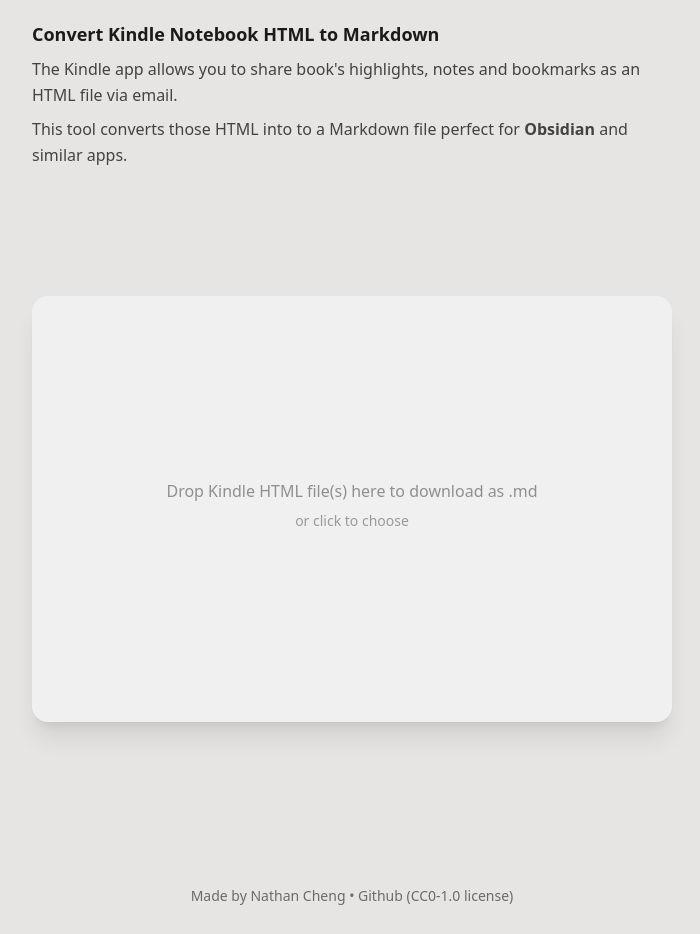
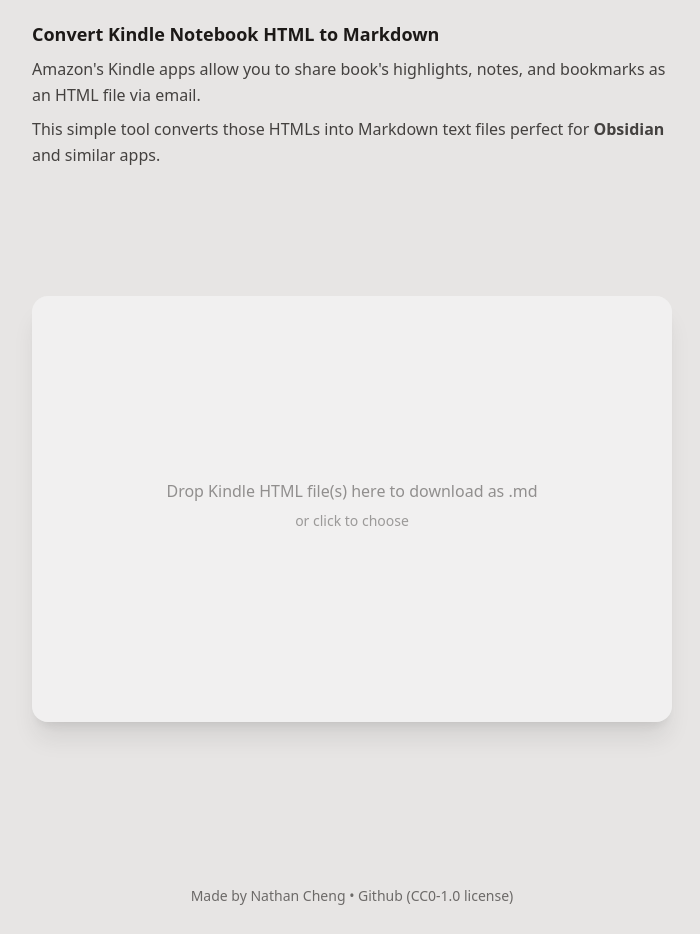
Before and after one commit to nweii/Kindle-HTML-to-Markdown, a website: page index.html in a window 1280 px wide. Shown: the whole page, without its empty margins (288-988 px from the left). Drawn offline with nearby package versions, Linux system fonts and the light colour scheme.

Commit message:
Edit explainer text and fix typo

```diff
--- a/index.html
+++ b/index.html
@@ -16,10 +16,10 @@
 		<div>
 			<h1>Convert Kindle Notebook HTML to Markdown</h1>
 			<p class="dark:text-white opacity-80 leading-relaxed">
-				The Kindle app allows you to share book's highlights, notes and bookmarks as an HTML file via email.
+				Amazon's Kindle apps allow you to share book's highlights, notes, and bookmarks as an HTML file via email.
 			</p>
 			<p class="dark:text-white opacity-80 leading-relaxed">
-				This tool converts those HTML into to a Markdown file perfect for <a href="https://obsidian.md/" target="_blank" class="no-underline font-semibold">Obsidian</a> and similar apps.
+				This simple tool converts those HTMLs into Markdown text files perfect for <a href="https://obsidian.md/" target="_blank" class="no-underline font-semibold">Obsidian</a> and similar apps.
 			</p>
 		</div>
 		<div class="my-24">
```
